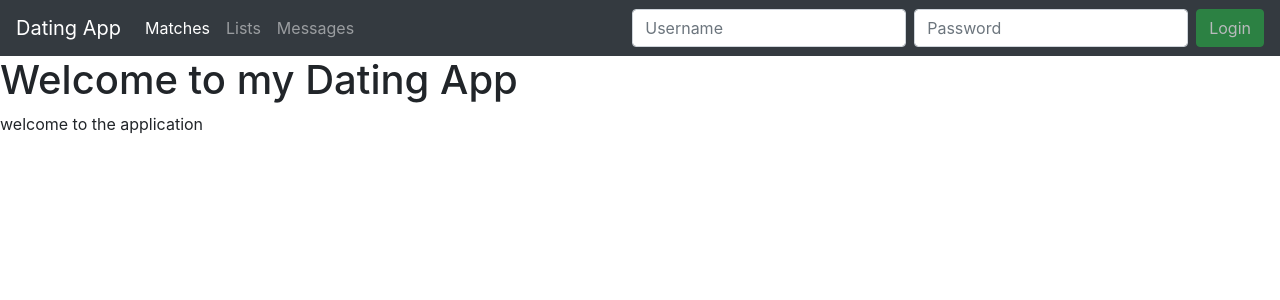
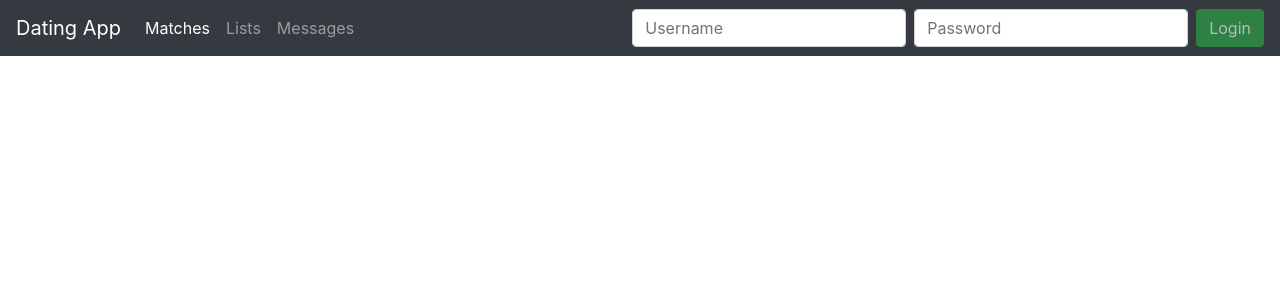
Before and after one commit to tarekib/DatingApp-SPA, an Angular app: page / in a window 1280 px wide. Shown: the top 300 px of the page. Built offline with nearby package versions, Linux system fonts and the light colour scheme; no server answers.

Commit message:
deleting values component

```diff
--- a/src/app/_services/auth.service.ts
+++ b/src/app/_services/auth.service.ts
@@ -11,12 +11,12 @@ export class AuthService {
 
 constructor(private http: HttpClient) {}
 
-login(model: any){
+login(model: any) {
   return this.http.post(this.baseUrl + 'login', model)
   .pipe(
     map((response: any) => {
       const user = response;
-      if(user) {
+      if (user) {
         localStorage.setItem('token', user.token);
       }
     })
--- a/src/app/app.component.html
+++ b/src/app/app.component.html
@@ -1,3 +1 @@
  <app-nav></app-nav>
-    <h1>Welcome to my Dating App</h1>
-    <app-values></app-values>
--- a/src/app/app.module.ts
+++ b/src/app/app.module.ts
@@ -2,7 +2,6 @@ import { BrowserModule } from '@angular/platform-browser';
 import { NgModule } from '@angular/core';
 
 import { AppComponent } from './app.component';
-import { ValuesComponent } from './values/values.component';
 import { HttpClientModule } from '@angular/common/http';
 import { NavComponent } from './nav/nav.component';
 import {FormsModule} from '@angular/forms';
@@ -11,7 +10,6 @@ import { AuthService } from './_services/auth.service';
 @NgModule({
    declarations: [
       AppComponent,
-      ValuesComponent,
       NavComponent
    ],
    imports: [
--- a/src/app/nav/nav.component.ts
+++ b/src/app/nav/nav.component.ts
@@ -12,7 +12,7 @@ export class NavComponent implements OnInit {
   model: any = {};
 
 
-  constructor(private authService : AuthService) { }
+  constructor(private authService: AuthService) { }
 
   ngOnInit() {
   }
@@ -20,6 +20,7 @@ export class NavComponent implements OnInit {
   login() {
     this.authService.login(this.model).subscribe(next => {
       console.log('Logged in successfully');
+    // tslint:disable-next-line: no-shadowed-variable
     }, error => {
       console.log('Failed to login');
     });
--- a/src/app/values/values.component.html
+++ /dev/null
@@ -1,3 +0,0 @@
-<p>
-  welcome to the application
-</p>
--- a/src/app/values/values.component.ts
+++ /dev/null
@@ -1,27 +0,0 @@
-import { Component, OnInit } from '@angular/core';
-import { HttpClient } from '@angular/common/http';
-
-@Component({
-  selector: 'app-values',
-  templateUrl: './values.component.html',
-  styleUrls: ['./values.component.css']
-})
-export class ValuesComponent implements OnInit {
-
-  values: any;
-
-  constructor(private http: HttpClient) { }
-
-  ngOnInit() {
-    this.getValues();
-  }
-
-  getValues() {
-       this.http.get('https://localhost:5001/weatherforecast').subscribe(response => {
-         this.values = response;
-        }, error => {
-          console.log(error);
-        });
-  }
-
-}
```
Also changed, not shown: src/app/values/values.component.css (deleted), 1 other file (tests, documents, lock files or other folders).
